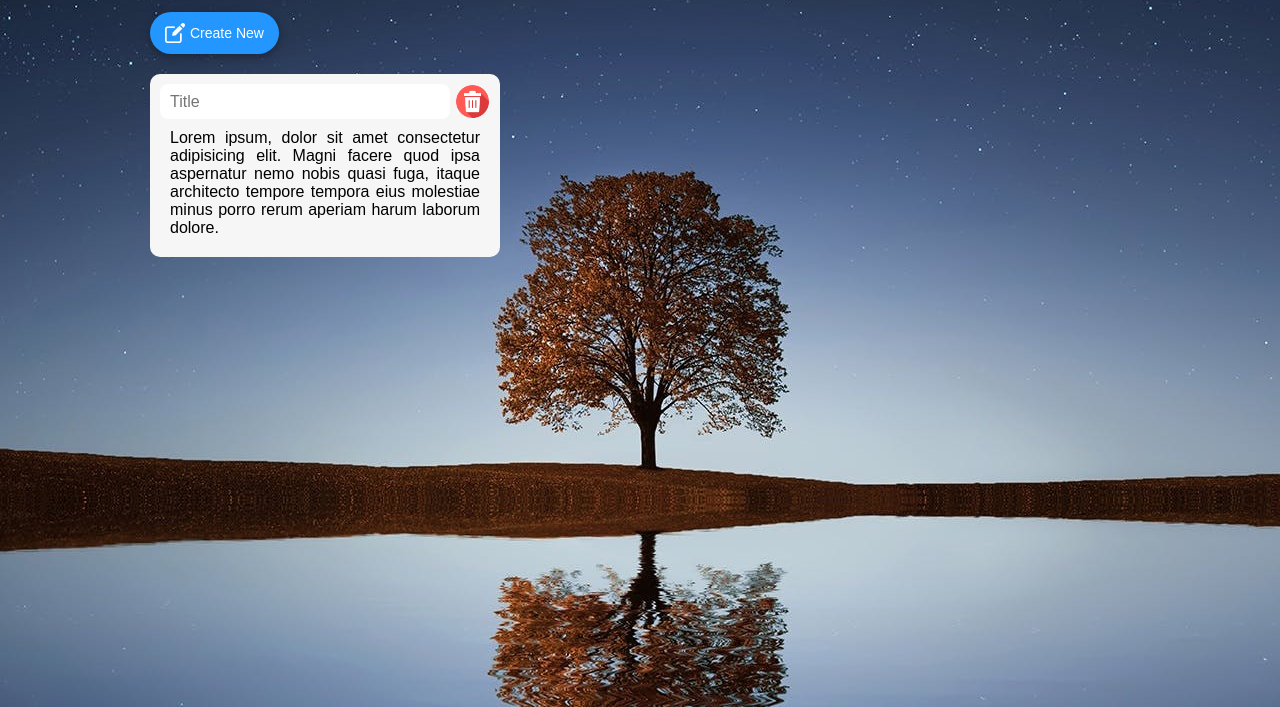
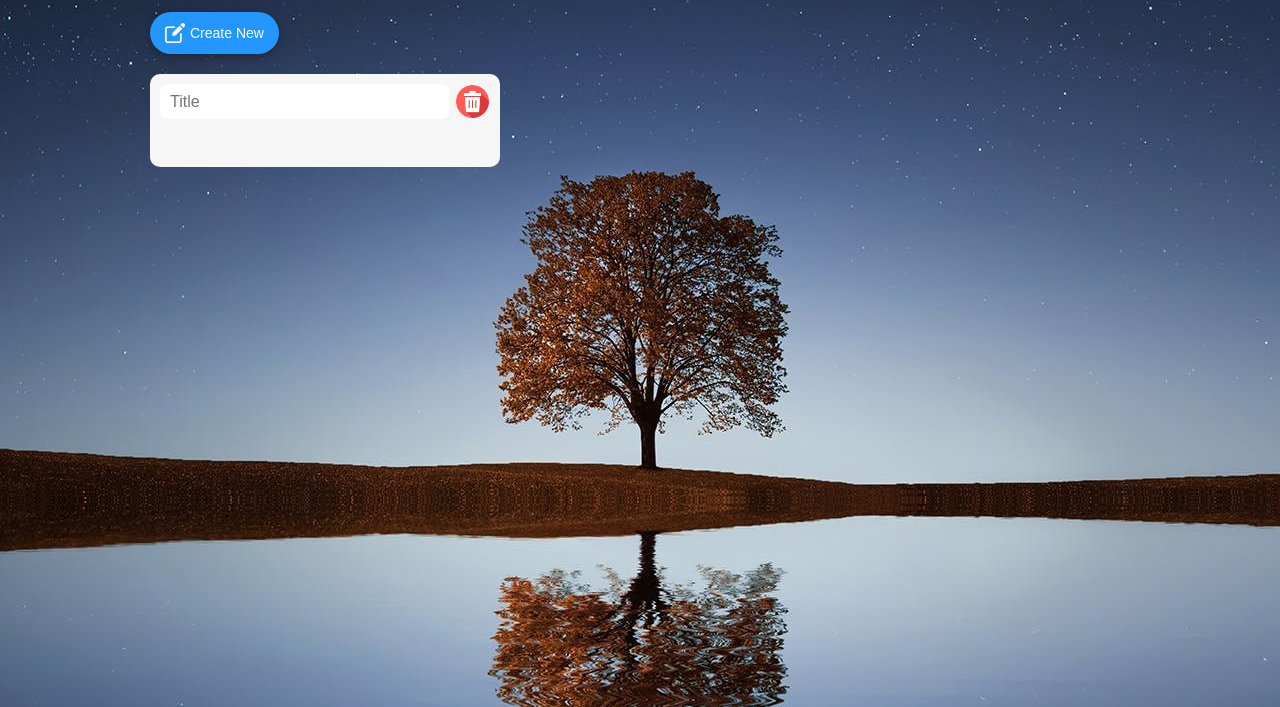
Before and after one commit to BinMamun/Note-Application, a plain HTML site: page index.html in a window 1280 px wide. Both pictures are taken after a click on the button "Create New". Shown: the part 93-800 px from the top of the page. Drawn offline with Linux system fonts and the light colour scheme.

Commit message:
create new notes and save to localStorage

```diff
--- a/index.html
+++ b/index.html
@@ -11,15 +11,18 @@
       <h1><img src="./images/notes.png" class="note-img" alt="note icon">
         Notes
       </h1>
-    <button><img src="./images/edit.png" alt="">Create New</button>
+    <button class="js-create-new-button" title="create new note">
+      <img src="./images/edit.png" alt="">
+      Create New
+    </button>
     <div class="notes-container">
-      <div class="note">
+      <!-- <div class="note">
         <input contenteditable="true" placeholder="Title">
-        <img class="delete-note-icon" src="./images/delete.png" alt="">
+        <img title="Delete note" class="delete-note-icon" src="./images/delete.png" alt="">
         <p contenteditable="true" class="input-box">
           Lorem ipsum, dolor sit amet consectetur adipisicing elit. Magni facere quod ipsa aspernatur nemo nobis quasi fuga, itaque architecto tempore tempora eius molestiae minus porro rerum aperiam harum laborum dolore.
         </p>
-      </div>
+      </div> -->
     </div>
   </div>
   <script src="./scripts.js"></script>
--- a/scripts.js
+++ b/scripts.js
@@ -0,0 +1,27 @@
+const createNew = document.querySelector(".js-create-new-button");
+const noteContainer = document.querySelector(".notes-container");
+
+showNotes(); // shows the previous notes saved before.
+
+let newNote = localStorage.getItem("notes") || "";
+let id = 0;
+createNew.addEventListener("click", () => {
+  newNote += `
+  <div class="note" id="${id++}">
+    <input contenteditable="true" placeholder="Title">
+    <img title="Delete note" class="delete-note-icon" src="./images/delete.png" alt="">
+    <p contenteditable="true" class="input-box">
+    </p>
+  </div>`;
+  noteContainer.innerHTML = newNote;
+  saveNotes();
+})
+
+
+function saveNotes() {
+  localStorage.setItem("notes", newNote);
+}
+
+function showNotes() {
+  noteContainer.innerHTML = localStorage.getItem("notes");
+}
```
